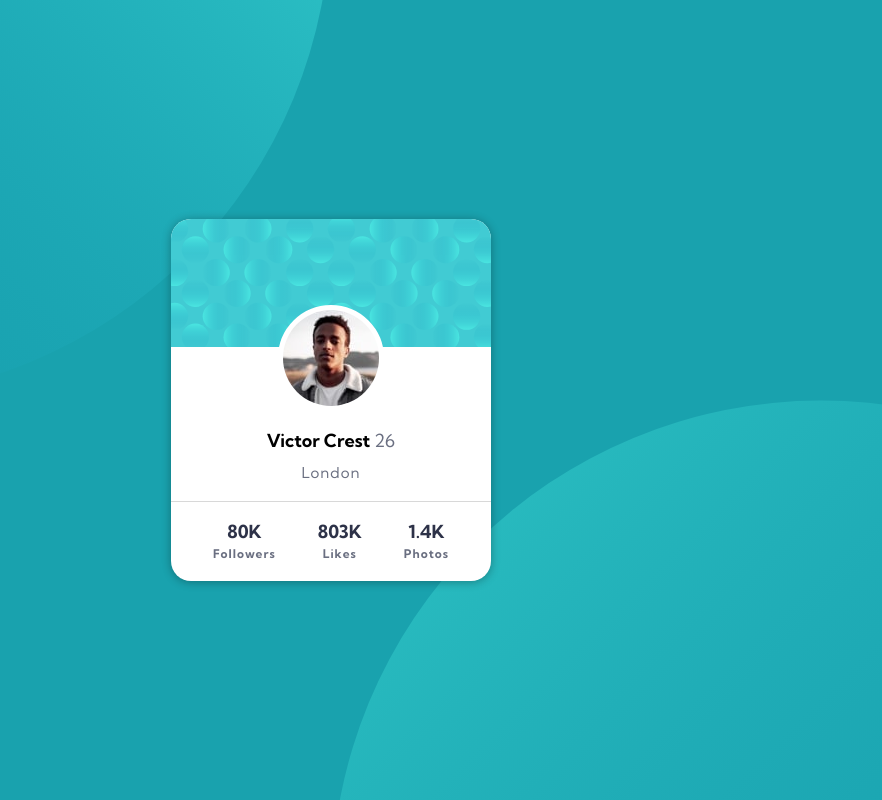
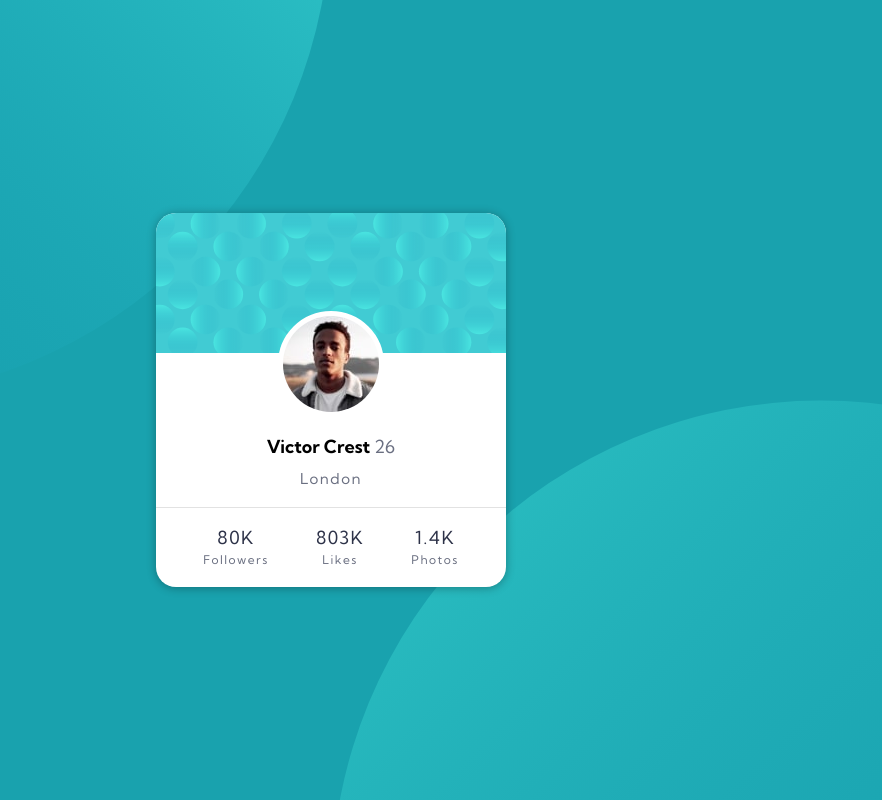
Before and after one commit to imm6/profile-card-challenge, a plain HTML site: page index.html in a window 1280 px wide. Shown: the whole page, without its empty margins (309-1191 px from the left). Drawn offline with Linux system fonts and the light colour scheme.

Commit message:
Fixed v2

```diff
--- a/css/style.css
+++ b/css/style.css
@@ -34,9 +34,9 @@ h3{
 p {
     margin-top: 0;
     margin-bottom: 2rem;
-    letter-spacing: 1px;
+    letter-spacing: 1.5px;
     color: var(--dark-gray);
-    font-weight: 700;
+    font-weight: 400;
     font-size: 1.2rem;
   }
 .flex{
@@ -50,9 +50,8 @@ p {
     background-color: white;
     border-radius: 20px;
     overflow: hidden;
-    max-width: 320px;
+    max-width: 320 px;
     box-shadow: 0px 1px 10px rgba(0, 0, 0, 0.315) ;
-
 }
 
 .card-header{
@@ -64,7 +63,7 @@ p {
     display: flex;
     flex-direction: column;
     align-items: center;
-    border-bottom: 1px solid rgba(153, 153, 153, 0.383);
+    border-bottom: 1px solid rgba(153, 153, 153, 0.283);
 }
 
 .card-body-image{
@@ -102,3 +101,10 @@ p {
 .card-footer-social{
     text-align: center;
 }
+
+.card-footer-social-text{
+    margin-top: 2rem;
+    margin-bottom: 0.5rem;
+    font-size: 1.8rem;
+    color: var(--very-dark);
+}
--- a/index.html
+++ b/index.html
@@ -27,15 +27,15 @@
      </div>
      <div class="card-footer">
      <div class="card-footer-social">
-      <h3>80K</h3>
+      <p class="card-footer-social-text">80K</p>
       <p>Followers</p>
      </div>
      <div class="card-footer-social">
-      <h3>803K</h3>
+      <p class="card-footer-social-text">803K</p>
       <p>Likes</p>
      </div>
      <div class="card-footer-social">
-      <h3>1.4K</h3>
+      <p class="card-footer-social-text">1.4K</p>
       <p>Photos</p>
      </div>
      </div>
```
